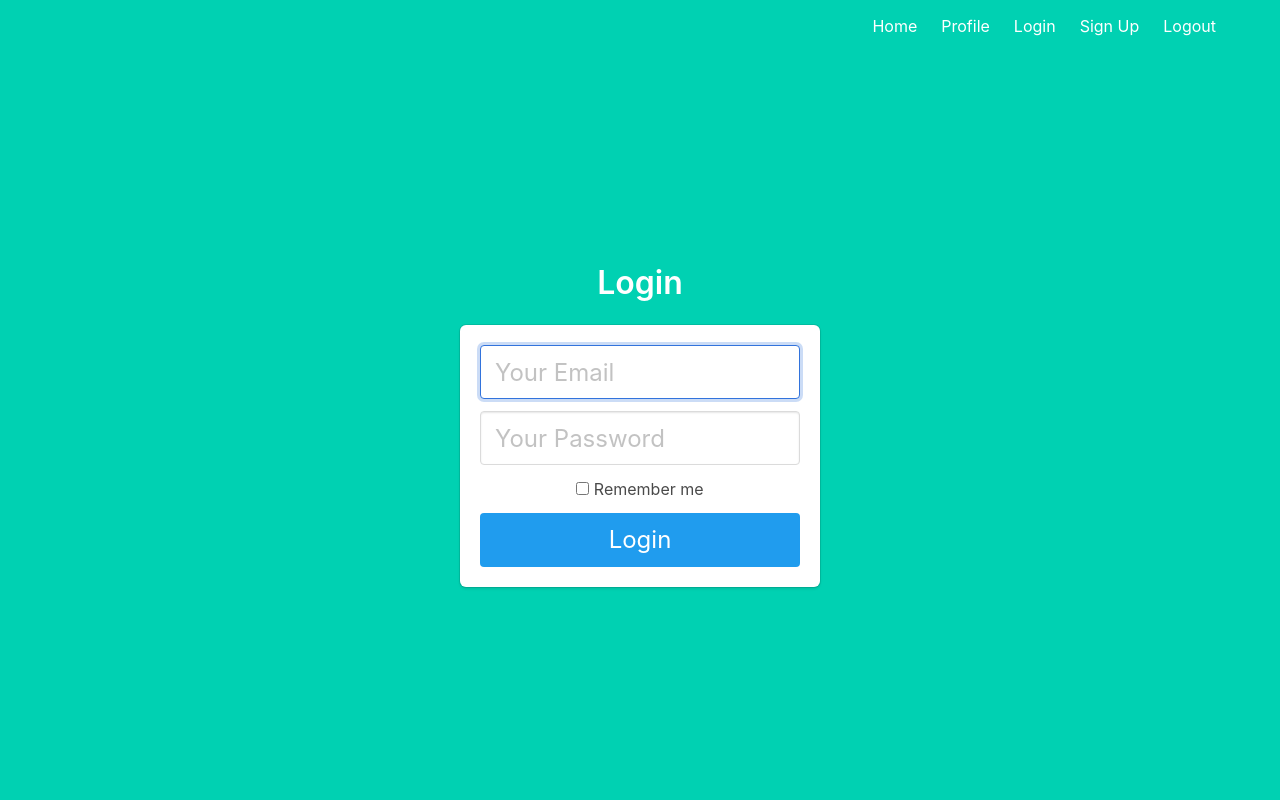
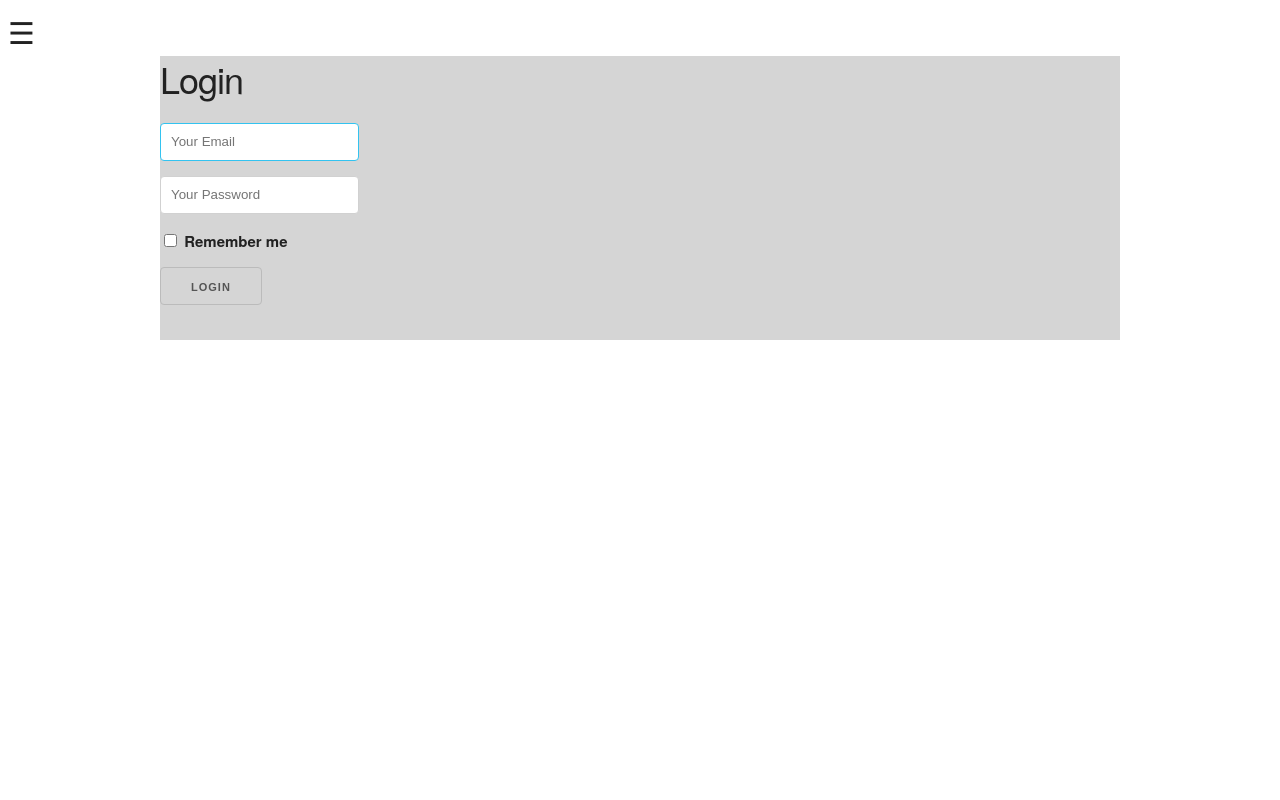
Before and after one commit to Kongpob-R/public_library_stand_server, a Flask app: page /login in a window 1280 px wide. Run offline with Flask 2, Linux system fonts and the light colour scheme; parts of the project's set-up code (start-up, migrations or seed data) failed here and were passed over.

Commit message:
design templates and add style.css

```diff
--- a/project/models.py
+++ b/project/models.py
@@ -20,7 +20,7 @@ class Book(db.Model):
     display_order = db.Column(db.Integer)
     tag = db.Column(db.String(5))
     content = db.Column(db.String(300))
-    id = db.Column(db.Integer(10))
+    id = db.Column(db.Integer)
     bib_record_id = db.Column(db.String(20))
     best_title = db.Column(db.String(200))
     bib_level_code = db.Column(db.String(5))
--- /dev/null
+++ b/project/static/style.css
@@ -0,0 +1,49 @@
+.sidenav {
+    color: #FFFFFF;
+    width: 0;
+    position: fixed;
+    z-index: 1;
+    top: 0;
+    left: 0;
+    overflow-x: hidden;
+    transition: 0.5s;
+    padding-top: 60px;
+}
+
+.sidenav a {
+    padding: 8px 8px 8px 32px;
+    text-decoration: none;
+    display: block;
+    transition: 0.3s;
+    background-color: #FFFFFF;
+}
+
+.sidenav a:hover {
+    color: #f1f1f1;
+}
+
+.sidenav .closebtn {
+    position: absolute;
+    top: 0;
+    right: 25px;
+    font-size: 36px;
+    margin-left: 50px;
+}
+
+@media screen and (max-height: 450px) {
+    .sidenav {
+        padding-top: 15px;
+    }
+
+    .sidenav a {
+        font-size: 18px;
+    }
+}
+
+.container {
+    background-color: #D5D5D5;
+}
+
+.userprofile {
+
+}
--- a/project/templates/base.html
+++ b/project/templates/base.html
@@ -5,46 +5,39 @@
     <meta charset="utf-8">
     <meta http-equiv="X-UA-Compatible" content="IE=edge">
     <meta name="viewport" content="width=device-width, initial-scale=1">
-    <title>Flask Auth Example</title>
-    <link rel="stylesheet" href="https://cdnjs.cloudflare.com/ajax/libs/bulma/0.7.2/css/bulma.min.css" />
+    <title>E-book Reeader Content</title>
+    <link rel="stylesheet" href="{{ url_for('static', filename='style.css') }}" />
+    <link rel="stylesheet" href="https://cdnjs.cloudflare.com/ajax/libs/skeleton/2.0.4/skeleton.css" />
 </head>
 
 <body>
-    <section class="hero is-primary is-fullheight">
+    <div id="mySidenav" class="sidenav">
+        <div class="userprofile">
+            <a href="#">Log out</a>
+        </div>
+        <a href="javascript:void(0)" class="closebtn" onclick="closeNav()">&times;</a>
+        <a href="#">About</a>
+        <a href="#">Services</a>
+        <a href="#">Clients</a>
+        <a href="#">Contact</a>
+    </div>
+    <span style="font-size:30px;cursor:pointer" onclick="openNav()">&#9776;</span>
 
-        <div class="hero-head">
-            <nav class="navbar">
-                <div class="container">
-                    <div id="navbarMenuHeroA" class="navbar-menu">
-                        <div class="navbar-end">
-                            <a href="{{ url_for('main.index') }}" class="navbar-item">
-                                Home
-                            </a>
-                            <a href="{{ url_for('main.profile') }}" class="navbar-item">
-                                Profile
-                            </a>
-                            <a href="{{ url_for('auth.login') }}" class="navbar-item">
-                                Login
-                            </a>
-                            <a href="{{ url_for('auth.signup') }}" class="navbar-item">
-                                Sign Up
-                            </a>
-                            <a href="{{ url_for('auth.logout') }}" class="navbar-item">
-                                Logout
-                            </a>
-                        </div>
-                    </div>
-                </div>
-            </nav>
-        </div>
+    <script>
+        function openNav() {
+            document.getElementById("mySidenav").style.width = "250px";
+        }
 
+        function closeNav() {
+            document.getElementById("mySidenav").style.width = "0";
+        }
+    </script>
     <div class="hero-body">
         <div class="container has-text-centered">
             {% block content %}
             {% endblock %}
         </div>
     </div>
-    </section>
 </body>
 
 </html>
--- a/project/templates/login.html
+++ b/project/templates/login.html
@@ -1,7 +1,7 @@
 {% extends "base.html" %}
 
 {% block content %}
-<div class="column is-4 is-offset-4">
+<div class="four column">
     <h3 class="title">Login</h3>
     <div class="box">
         {% with messages = get_flashed_messages() %}
--- a/requirements.txt
+++ b/requirements.txt
@@ -2,3 +2,4 @@ flask==2.0.2
 python-dotenv==0.20.0
 flask-sqlalchemy==2.5.1
 flask-login==0.6.0
+requests
```
Also changed, not shown: project/templates/detail.html (added, +7 -0 lines), project/templates/index.html (+12 -6 lines), project/templates/signup.html (deleted, +0 -37 lines). Lines whose indentation alone changed are shown as unchanged.
